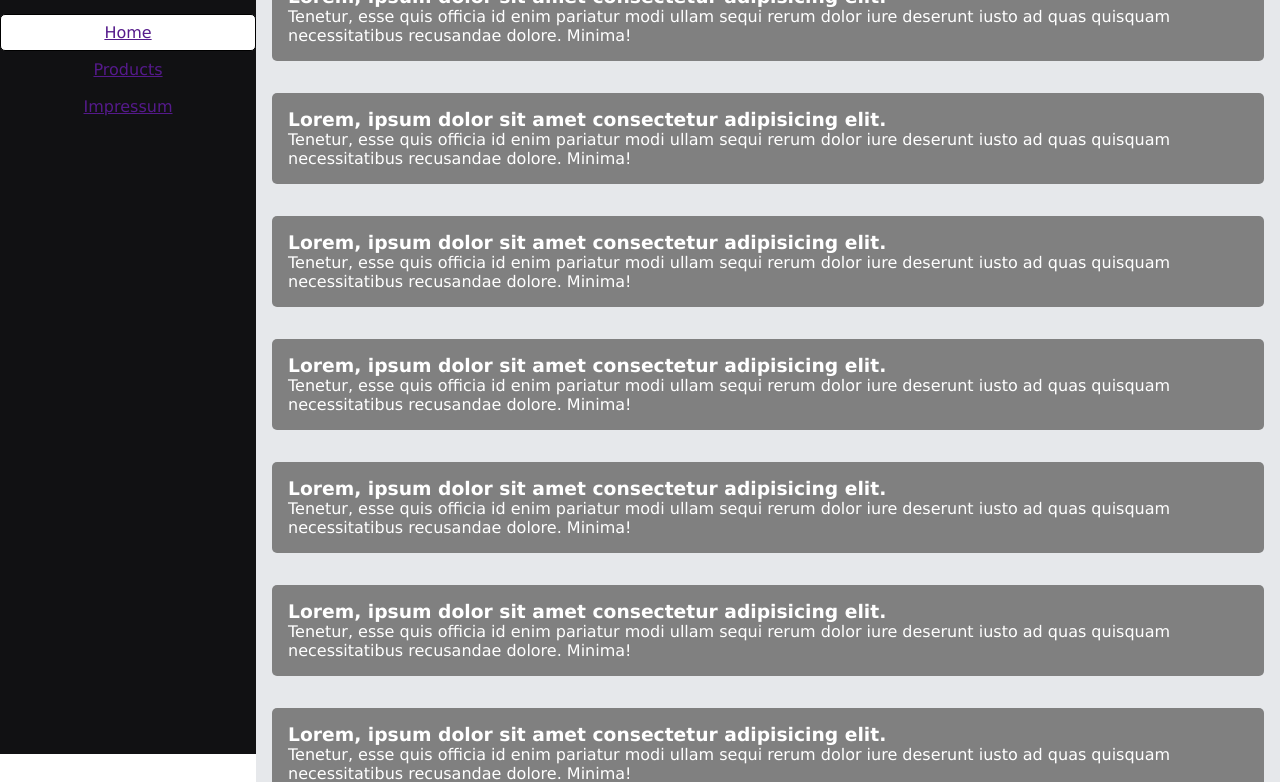
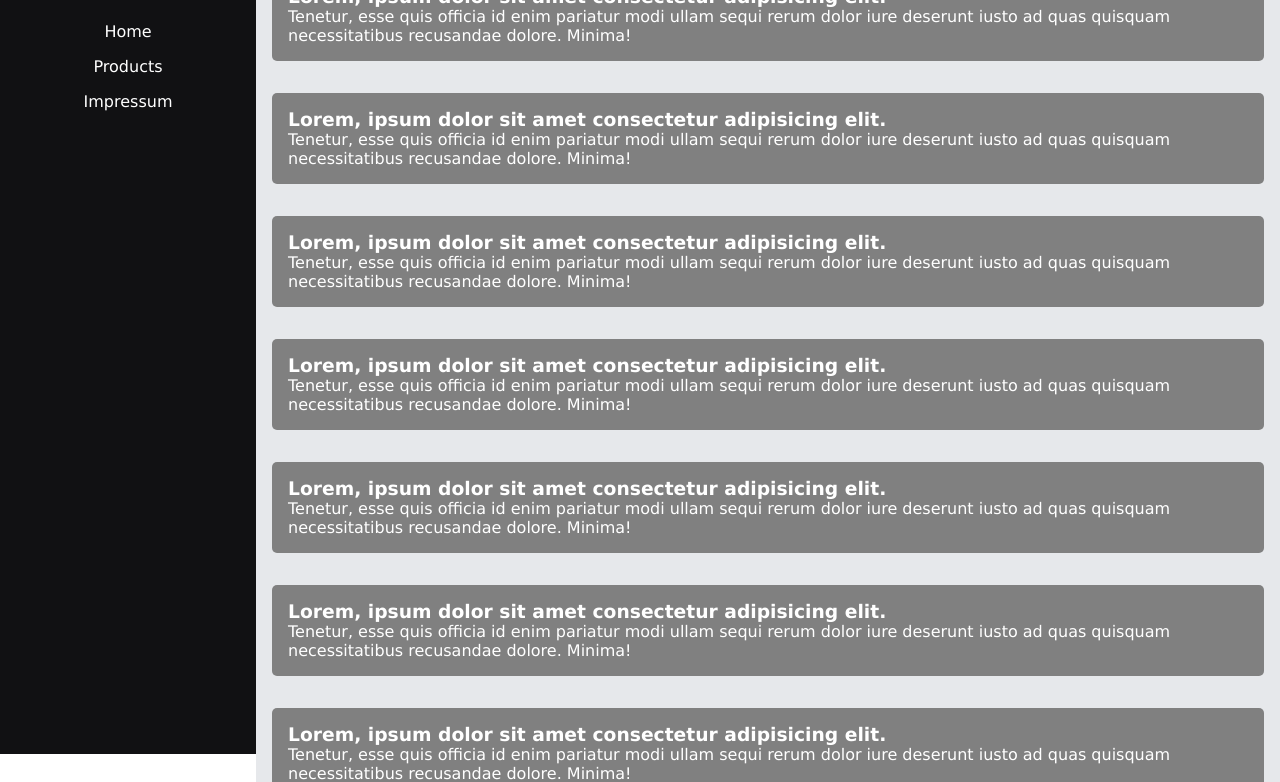
Before and after one commit to danmilldev/navbar-left, a plain HTML site: page index.html in a window 1280 px wide. Shown: the part 46-828 px from the top of the page. Drawn offline with Linux system fonts and the light colour scheme.

Commit message:
added flexbox and flexgrow to make link buttonlike

```diff
--- a/index.html
+++ b/index.html
@@ -3,7 +3,7 @@
 <head>
     <meta charset="UTF-8">
     <meta name="viewport" content="width=device-width, initial-scale=1.0">
-    <title>navbar</title>
+    <title>home</title>
     <link rel="stylesheet" href="style.css">
 </head>
 <body>
@@ -12,9 +12,9 @@
             <nav class="navbar">
                 <h1 class="navbar-logo">Left-Navigation</h1>
                 <ul class="navbar-list">
-                    <li class="navbar-item active-page"><a href="" class="navlink">Home</a></li>
-                    <li class="navbar-item"><a href="" class="navlink">Products</a></li>
-                    <li class="navbar-item"><a href="" class="navlink">Impressum</a></li>
+                    <li class="nav-item"><a href="index.html" class="navlink active-page">Home</a></li>
+                    <li class="nav-item"><a href="products.html" class="navlink">Products</a></li>
+                    <li class="nav-item"><a href="" class="navlink">Impressum</a></li>
                 </ul>
             </nav>
         </header>
--- a/style.css
+++ b/style.css
@@ -17,37 +17,31 @@
     height: 100vh;
     width: 20vw;
     background-color: rgb(17, 17, 19);
-    color: white;
 }
 
 .navbar-logo {
     text-align: center;
     padding: 1rem;
+    color: white;
 }
 
-.navbar-list {
-    list-style: none;
+.nav-item {
+    display: flex;
+    text-align: center;
+    justify-content: center;
+    width: 20vw;
 }
 
-.navbar-item {
-    padding: 0.5rem;
-    text-align: center;
-    border: 1px solid transparent;
-    border-radius: 5px;
+.navlink {
+    text-decoration: none;
+    flex-grow: 1;
+    padding: 1vh;
+    color: white;
 }
 
-.navbar-item:hover {
+.navlink:hover {
     background-color: white;
     color: black;
-    border: 1px solid black;
-    cursor: pointer;
-}
-
-.active-page {
-    background-color: white;
-    color: black;
-    border: 1px solid black;
-    cursor: pointer;
 }
 
 .card-list {
```
Also changed, not shown: products.html (+3 -3 lines).
